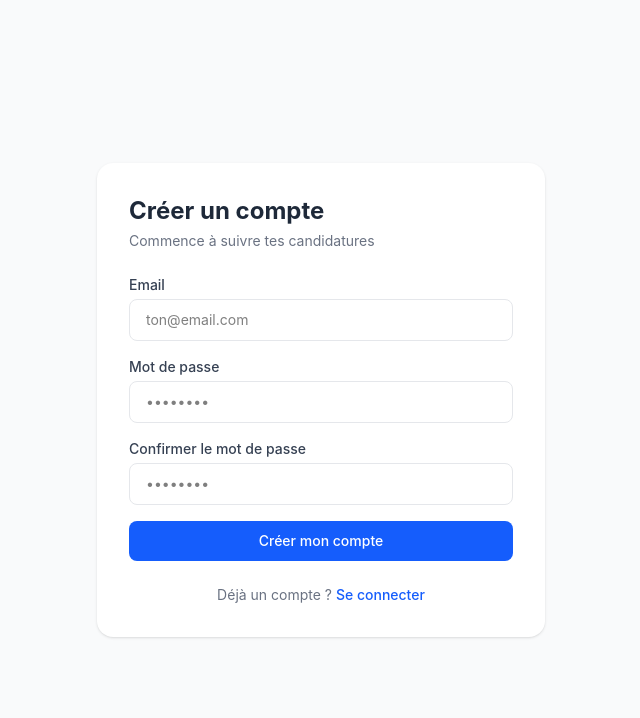
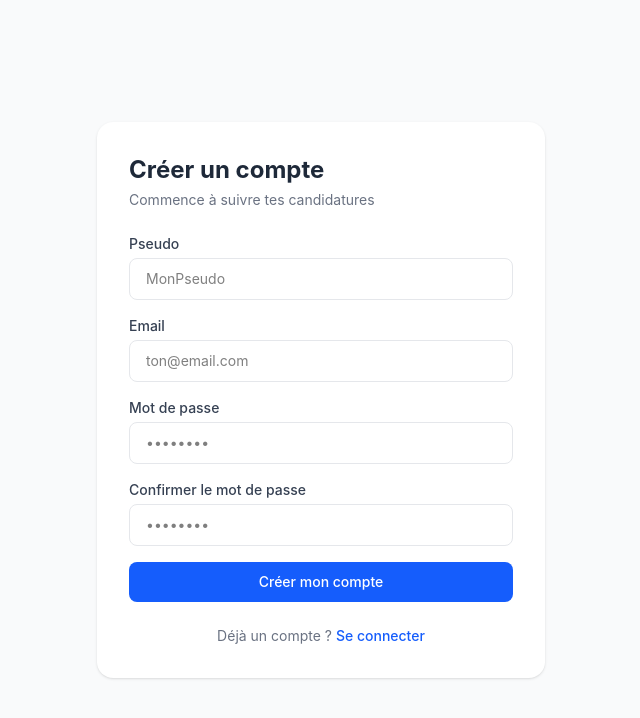
Before and after one commit to ShinWolf/CandiFlow-frontend, a React (Vite) app: page /register in a window 1280 px wide. Shown: the top 718 px of the page, without its empty margins (319-959 px from the left). Built offline with nearby package versions, Linux system fonts and the light colour scheme.

Commit message:
feat(auth): add username field on register page

```diff
--- a/src/pages/RegisterPage.tsx
+++ b/src/pages/RegisterPage.tsx
@@ -5,6 +5,7 @@ import { register as registerApi } from "../api/auth";
 const RegisterPage = () => {
   const navigate = useNavigate();
 
+  const [username, setUsername] = useState("");
   const [email, setEmail] = useState("");
   const [password, setPassword] = useState("");
   const [confirmPassword, setConfirmPassword] = useState("");
@@ -14,6 +15,10 @@ const RegisterPage = () => {
 
   const validate = () => {
     const newErrors: Record<string, string> = {};
+
+    if (!username) newErrors.username = "Le pseudo est obligatoire";
+    else if (username.length < 3 || username.length > 30)
+      newErrors.username = "Le pseudo doit contenir entre 3 et 30 caractères";
 
     if (!email) newErrors.email = "L'email est obligatoire";
     else if (!/^[^\s@]+@[^\s@]+\.[^\s@]+$/.test(email))
@@ -46,11 +51,14 @@ const RegisterPage = () => {
     setLoading(true);
 
     try {
-      await registerApi({ email, password });
+      await registerApi({ username, email, password });
       navigate("/login");
     } catch (err: any) {
       if (err.response?.status === 409) {
-        setErrors({ email: "Cet email est déjà utilisé" });
+        const msg = err.response.data.error;
+        if (msg.includes("Email"))
+          setErrors({ email: "Cet email est déjà utilisé" });
+        else setErrors({ username: "Ce pseudo est déjà utilisé" });
       } else {
         setGlobalError("Une erreur est survenue, réessaie plus tard.");
       }
@@ -76,6 +84,21 @@ const RegisterPage = () => {
         )}
 
         <form onSubmit={handleSubmit} className="space-y-4">
+          <div>
+            <label className="block text-sm font-medium text-gray-700 mb-1">
+              Pseudo
+            </label>
+            <input
+              type="text"
+              value={username}
+              onChange={(e) => setUsername(e.target.value)}
+              placeholder="MonPseudo"
+              className={`w-full border rounded-lg px-4 py-2.5 text-sm focus:outline-none focus:ring-2 focus:ring-blue-500 ${errors.username ? "border-red-400" : "border-gray-200"}`}
+            />
+            {errors.username && (
+              <p className="text-red-500 text-xs mt-1">{errors.username}</p>
+            )}
+          </div>
           <div>
             <label className="block text-sm font-medium text-gray-700 mb-1">
               Email
```
